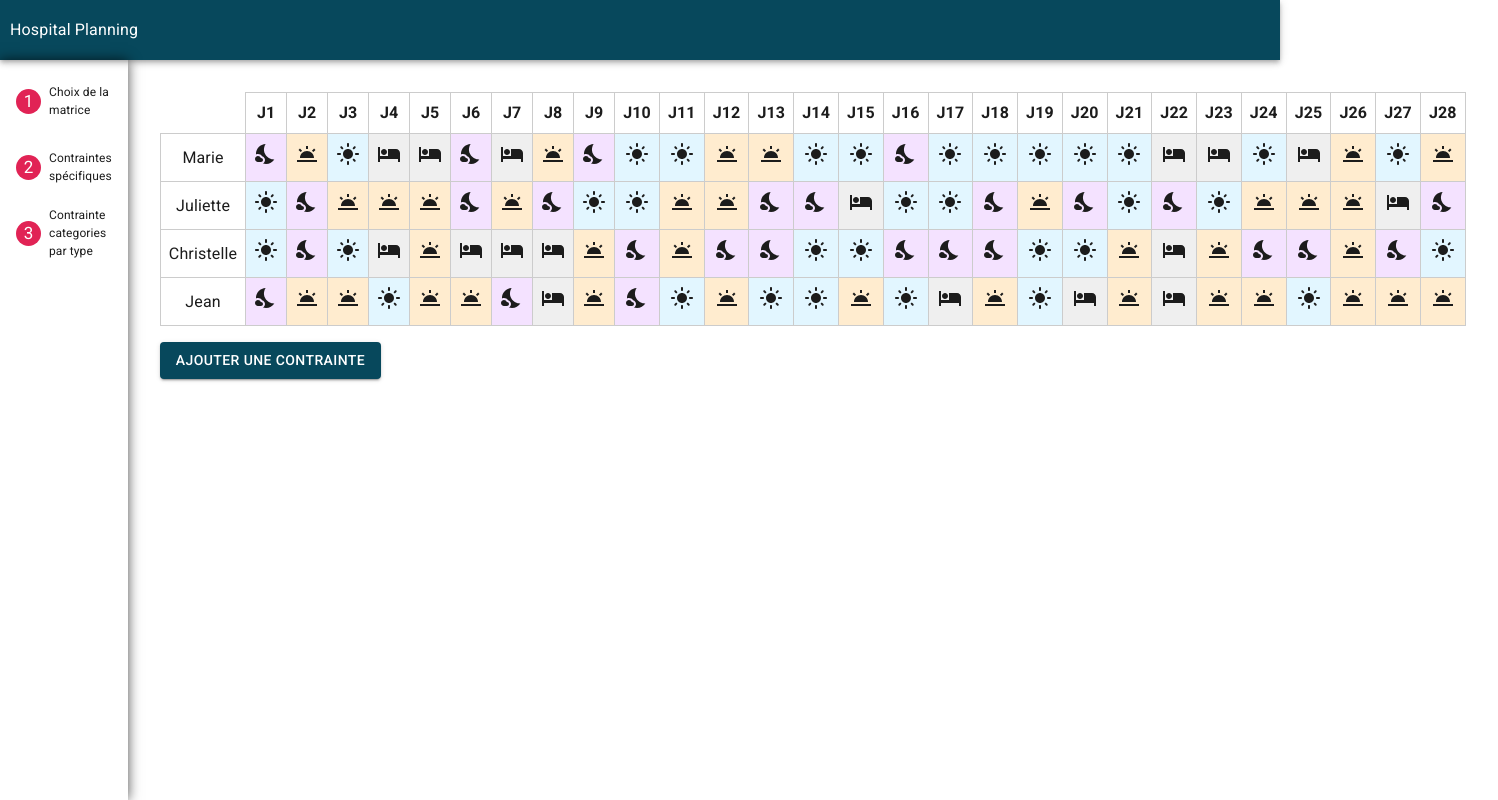
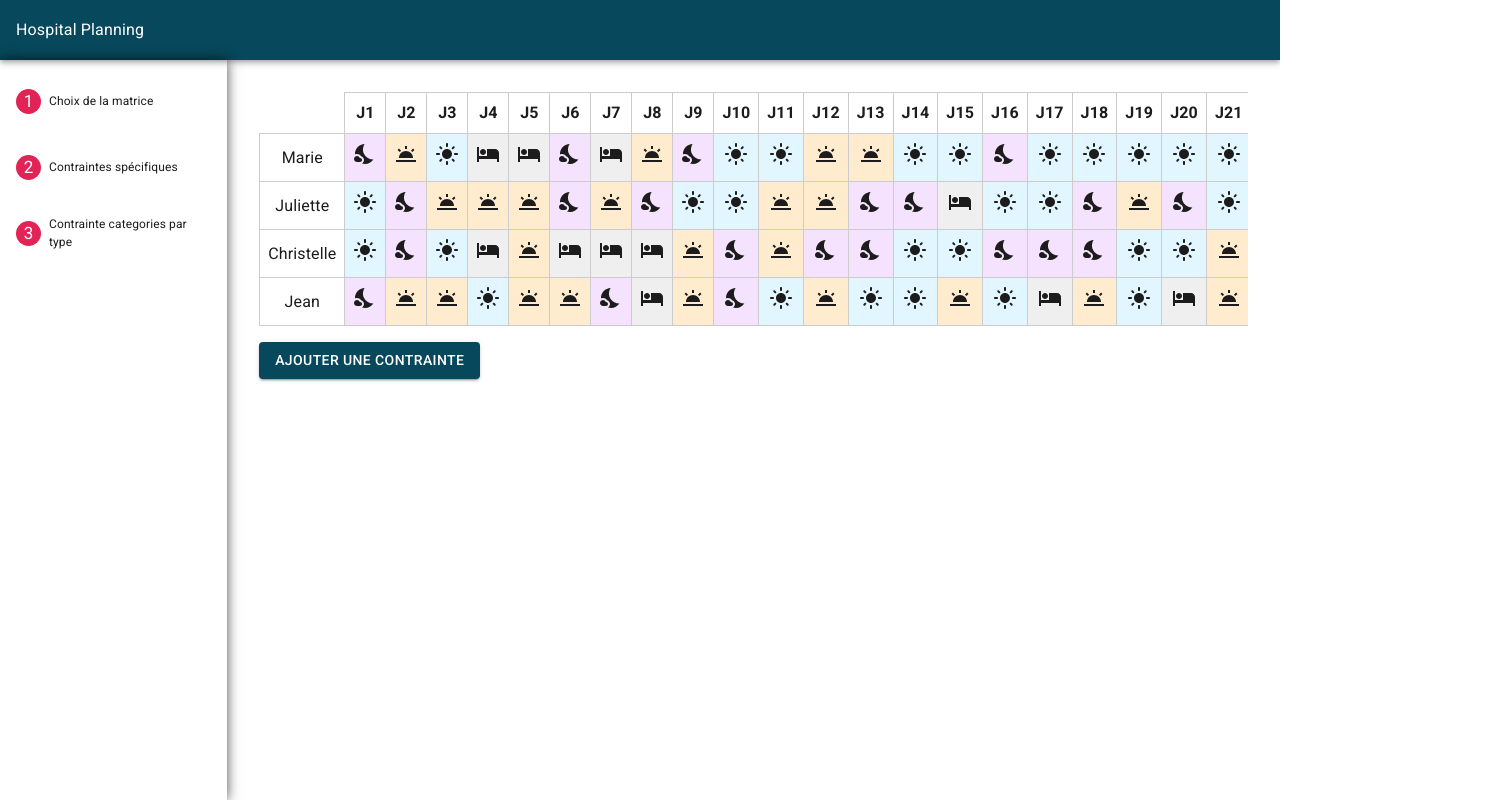
Before and after one commit to CodeOne45/IMT-A3-PFrontBack-EDT-Hospital, a React (Create React App) app in the folder front/: page / in a window 1280 px wide. Shown: the whole page, 1498 px wide, since content can reach past the window. Built offline with nearby package versions, Linux system fonts and the light colour scheme; the HTML template or start-up script is replaced by a standard one.

Commit message:
scroll and padding on App

```diff
--- a/front/src/App.tsx
+++ b/front/src/App.tsx
@@ -16,13 +16,19 @@ function App() {
                         display: "flex",
                         justifyContent: "center",
                         padding: "10px",
+                        pl: 2,
                     }}
                 >
                     Hospital Planning
                 </AppBar>
-                <Box sx={{ display: "flex", height: "calc(100vh - 60px)" }}>
+                <Box
+                    sx={{
+                        display: "flex",
+                        height: "calc(100vh - 60px)",
+                    }}
+                >
                     <SideMenu />
-                    <Box sx={{ p: 4 }}>
+                    <Box sx={{ p: 4, overflowX: "scroll" }}>
                         <AffectationTable />
                         <Button variant="contained" sx={{ mt: 2 }}>
                             Ajouter une contrainte
```
